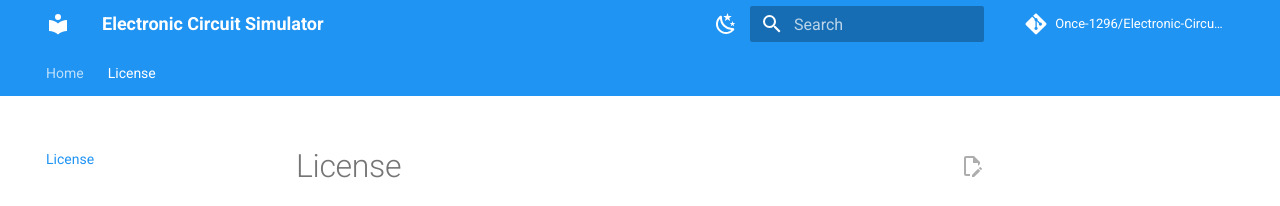
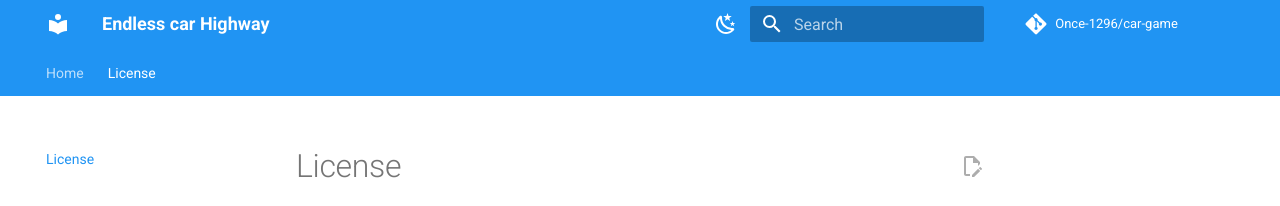
Before and after one commit to Once-1296/car-game, an MkDocs documentation site: the page built from docs/LICENSE.md, in a window 1280 px wide. Shown: the top 206 px of the page. Built offline with MkDocs 1.6.1 and Material for MkDocs 9.7.7, drawn with Linux system fonts in a browser that asks for light colours; comment, search, counter and statistics services are not loaded.

Commit message:
docs update

```diff
--- a/mkdocs.yml
+++ b/mkdocs.yml
@@ -1,7 +1,7 @@
-site_name: Electronic Circuit Simulator
-site_url: https://once-1296.github.io/Electronic-Circuit-Simulator
-repo_url: https://github.com/Once-1296/Electronic-Circuit-Simulator
-repo_name: Once-1296/Electronic-Circuit-Simulator
+site_name: Endless car Highway
+site_url: https://once-1296.github.io/car-game
+repo_url: https://github.com/Once-1296/car-game
+repo_name: Once-1296/car-game
 theme:
   name: material
   features:
```
